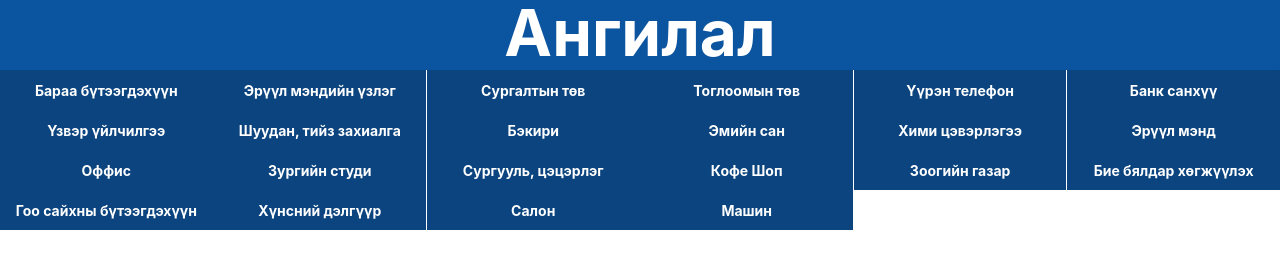
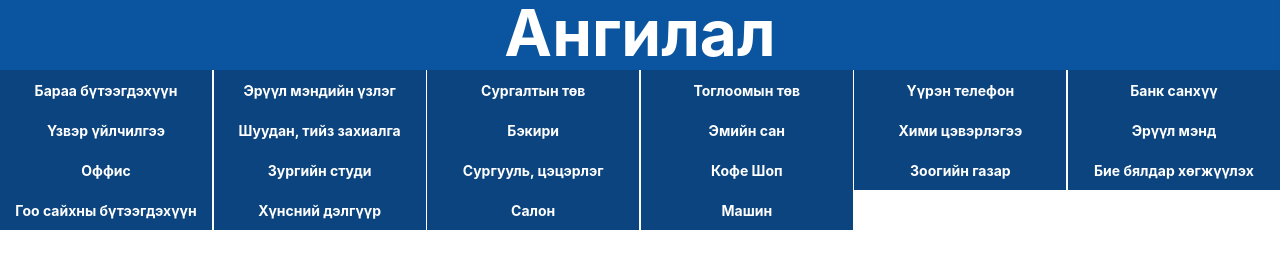
Before and after one commit to EnkhAmar/26khoroo, a React (Create React App) app: page /sections/bakery in a window 1280 px wide. Shown: the part 450-730 px from the top of the page. Built offline with nearby package versions, Linux system fonts and the light colour scheme.

Commit message:
ui bug fixed

```diff
--- a/src/pages/Section.js
+++ b/src/pages/Section.js
@@ -222,7 +222,7 @@ const Section = ({ match }) => {
           <Box component="img" src={SvgBg} alt="bg" loading="lazy" />
         </Box>
       </ContainerStyled>
-      <GridContainerStyled container columnSpacing={0.1}>
+      <GridContainerStyled container columnSpacing={0.2}>
         {navigations.map((col, index) => {
           return (
             <Grid item xs={2} key={index}>
```
